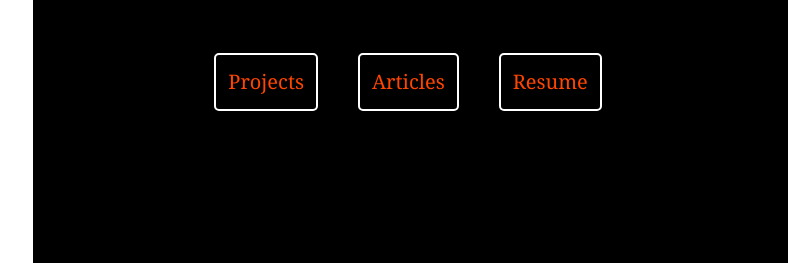
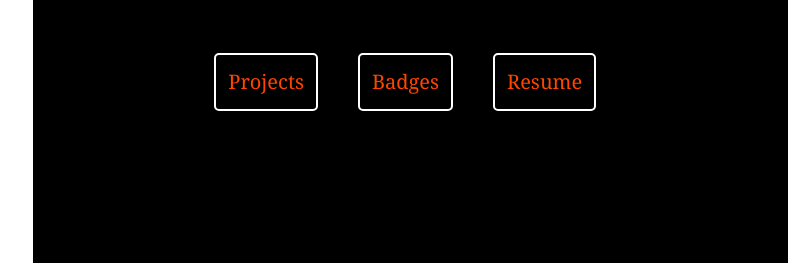
Before and after one commit to Naftal-Rainer/Portfolio, a plain HTML site: page index.html in a window 1280 px wide. Shown: the part 355-618 px from the top of the page, 492-1280 px from the left. Drawn offline with nearby package versions, Linux system fonts and the light colour scheme; a web font is replaced by a local one.

Commit message:
feat: Add Badges

```diff
--- a/index.html
+++ b/index.html
@@ -77,7 +77,7 @@
 
         <div id="additionalButtons">
             <a href="#" onmouseover="hover(this)" onmouseout="hoverback(this)">Projects</a>
-            <a href="#" onmouseover="hover(this)" onmouseout="hoverback(this)" >Articles</a>
+            <a href="Credly Badges.pdf" onmouseover="hover(this)" onmouseout="hoverback(this)" download="Credly Badges.pdf" title="Get my Badges">Badges</a>
             <a href="Naftal Rainer Resume.pdf" onmouseover="hover(this)" onmouseout="hoverback(this)" download="Naftal Rainer Resume.pdf" title="Get my Resume">Resume</a>
         </div>
 
```
Also changed, not shown: 1 other file.
